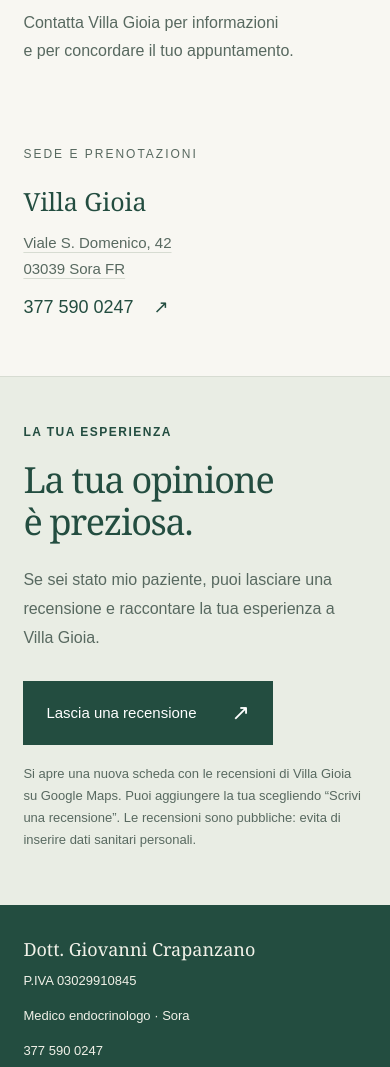
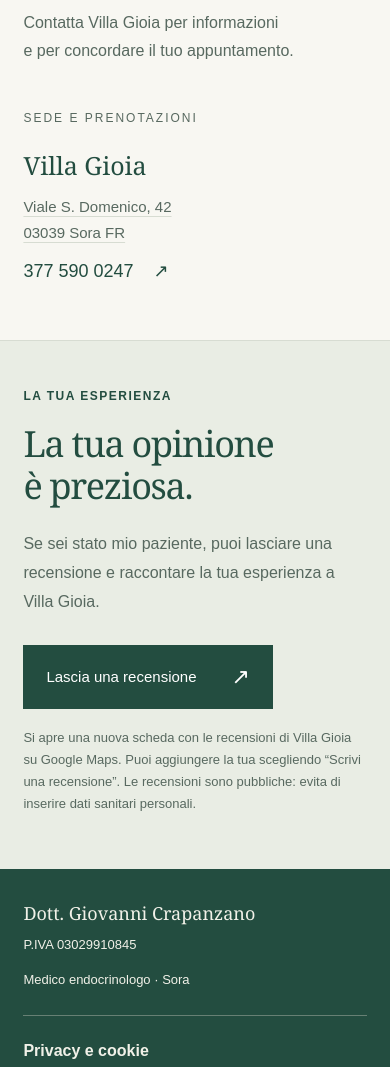
Before and after one commit to giovannicrapanzano96-create/endocrinologocrapanzano, a plain HTML site: page index.html in a window 390 px wide. Shown: the part 3970-5037 px from the top of the page. Drawn offline with Linux system fonts and the light colour scheme.

Commit message:
Align contact headings and remove footer phone number

```diff
--- a/index.html
+++ b/index.html
@@ -21,7 +21,7 @@
 <div class="review-copy"><p class="eyebrow">LA TUA ESPERIENZA</p><h2 id="review-title">La tua opinione<br>è preziosa.</h2><p>Se sei stato mio paziente, puoi lasciare una recensione e raccontare la tua esperienza a Villa Gioia.</p></div>
 <div class="review-action"><a class="button" href="https://www.google.com/maps/place/Villa+Gioia+Casa+di+Cura+Srl/@41.7141876,13.6052729,17z/data=!4m8!3m7!1s0x133aaa4417cc84a3:0xff31c06c01b4b72!8m2!3d41.7141876!4d13.6052729!9m1!1b1!16s%2Fg%2F1tjz0mxh" target="_blank" rel="noopener noreferrer" referrerpolicy="no-referrer">Lascia una recensione <span aria-hidden="true">↗</span></a><p class="review-note">Si apre una nuova scheda con le recensioni di Villa Gioia su Google Maps. Puoi aggiungere la tua scegliendo “Scrivi una recensione”. Le recensioni sono pubbliche: evita di inserire dati sanitari personali.</p></div></section>
 </main><footer class="site-footer">
-<div class="footer-main"><span class="footer-identity" style="display:flex;align-items:baseline;gap:12px;flex-wrap:wrap"><a href="index.html" class="footer-brand">Dott. Giovanni Crapanzano</a><span class="footer-vat">P.IVA 03029910845</span></span><span>Medico endocrinologo · Sora</span><a href="tel:+393775900247">377 590 0247</a></div>
+<div class="footer-main"><span class="footer-identity" style="display:flex;align-items:baseline;gap:12px;flex-wrap:wrap"><a href="index.html" class="footer-brand">Dott. Giovanni Crapanzano</a><span class="footer-vat">P.IVA 03029910845</span></span><span>Medico endocrinologo · Sora</span></div>
 <section class="footer-privacy" aria-labelledby="footer-privacy-title"><div><h2 id="footer-privacy-title">Privacy e cookie</h2><p>Informazioni sui tuoi dati, sulla navigazione e sulle tecnologie utilizzate dal sito.</p></div><nav aria-label="Informative del sito"><a href="privacy.html">Privacy policy</a><a href="cookie.html">Cookie policy</a></nav></section>
 </footer>
 </body></html>
--- a/style.css
+++ b/style.css
@@ -66,3 +66,9 @@ nav a[aria-current="page"]{text-decoration:underline;text-underline-offset:7px}.
 .review-links a>span{display:block;margin-top:6px;font-size:13px;color:var(--muted)}
 .review-note{font-size:13px;line-height:1.7;color:var(--muted);margin:18px 0 0}
 @media(max-width:680px){.review-invitation{grid-template-columns:1fr;gap:28px;padding:48px 6% 54px}.review-action{padding:0}.review-copy h2{font-size:36px}.review-choices summary{padding:18px 20px}}
+
+/* Allineamento dei titoli nella sezione contatti */
+.contact-detail{padding-top:0}
+.contact-detail .locations{margin-top:0}
+.contact-page .contact .eyebrow{line-height:14px;margin-bottom:30px}
+@media(min-width:681px){.contact-page .contact-detail{padding-top:44px}}
```
Also changed, not shown: contatti.html (+1 -1 lines), cookie.html (+1 -1 lines), privacy.html (+1 -1 lines).
